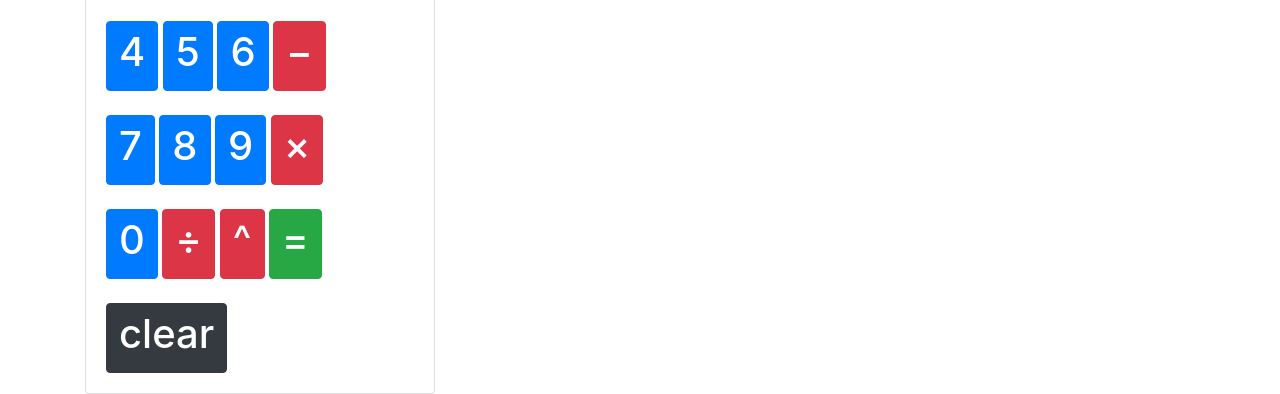
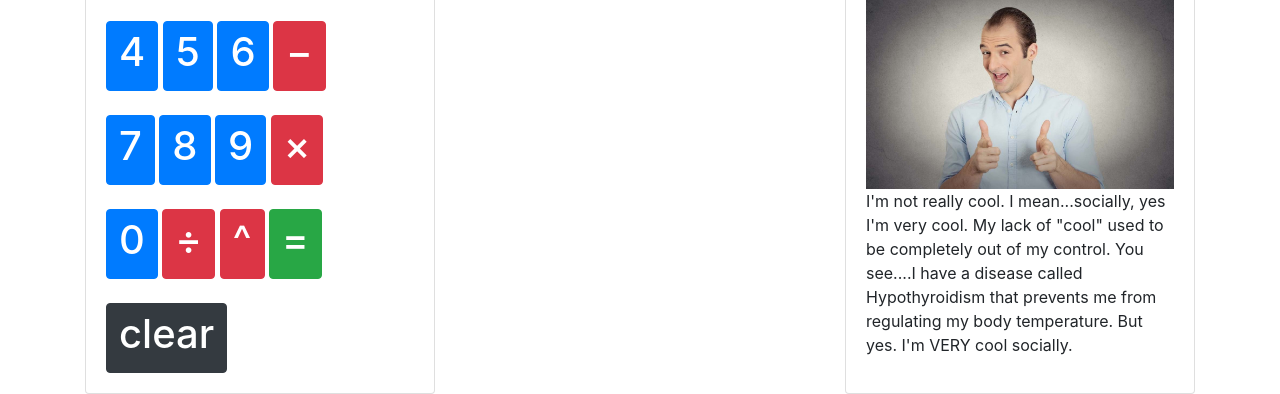
Before and after one commit to jlev2282/JQueryCalculatorBootcamp2018, a plain HTML site: page JQuery-calculatorlev.html in a window 1280 px wide. Shown: the part 410-804 px from the top of the page. Drawn offline with nearby package versions, Linux system fonts and the light colour scheme.

Commit message:
added facts to cool man

```diff
--- a/JQuery-calculatorlev.html
+++ b/JQuery-calculatorlev.html
@@ -73,7 +73,7 @@
                     <h3 class="card-header">Who's Cool?</h3>
                     <div class="card-body">
                         <h1 id="cool-persons-name"></h1>
-                        <img id="cool-person-picture">
+                        <img id="cool-person-picture" style="width: 100%;">
                         <p id="cool-person-fact"></p>
                     </div>
                 </div>
@@ -90,9 +90,9 @@
             var secondNumber = 0;
             var operator = "";
             var result = 0;
-            var name = "Cool Man";
-            var image = "whos_cool_guy.jpg";
-            var fact = "I'm not really cool";
+            var name = "";
+            var image = "";
+            var fact = "";
             var isOperatorChosen = false;
             var isCalculated = false;
             var CoolPeople =[
@@ -129,9 +129,17 @@
                 operator = "";
                 isOperatorChosen = false;
                 isCalculated = false;
+                name = "Cool Man";
+                image = "whos_cool_guy.jpg";
+                fact = "I'm not really cool. I mean...socially, yes I'm very cool. My lack of \"cool\" used to be completely out of my control. You see....I have a disease called Hypothyroidism that prevents me from regulating my body temperature. But yes. I'm VERY cool socially.";
 
                 $("#first-number, #second-number, #operator, #result").empty();
+                $('#cool-persons-name').text(name);
+                $('#cool-person-picture').attr('src', image);
+                $('#cool-person-fact').text(fact);
             }
+
+            getCalcReady();
 
         });
 
```
